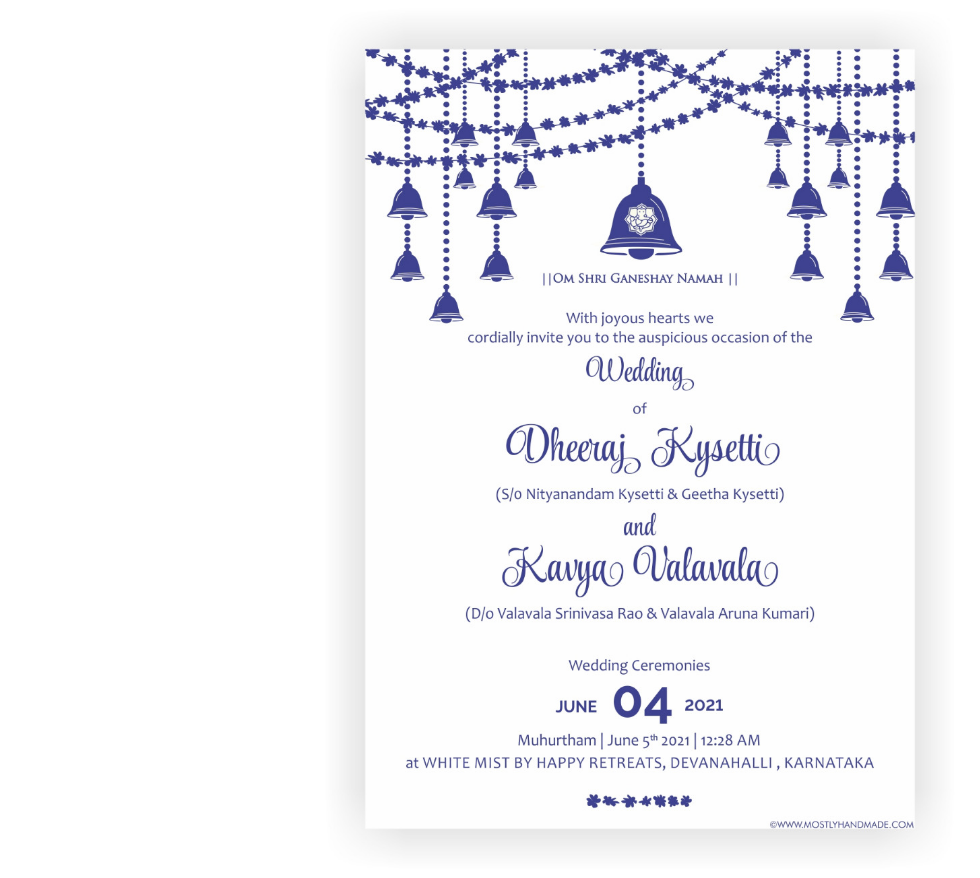
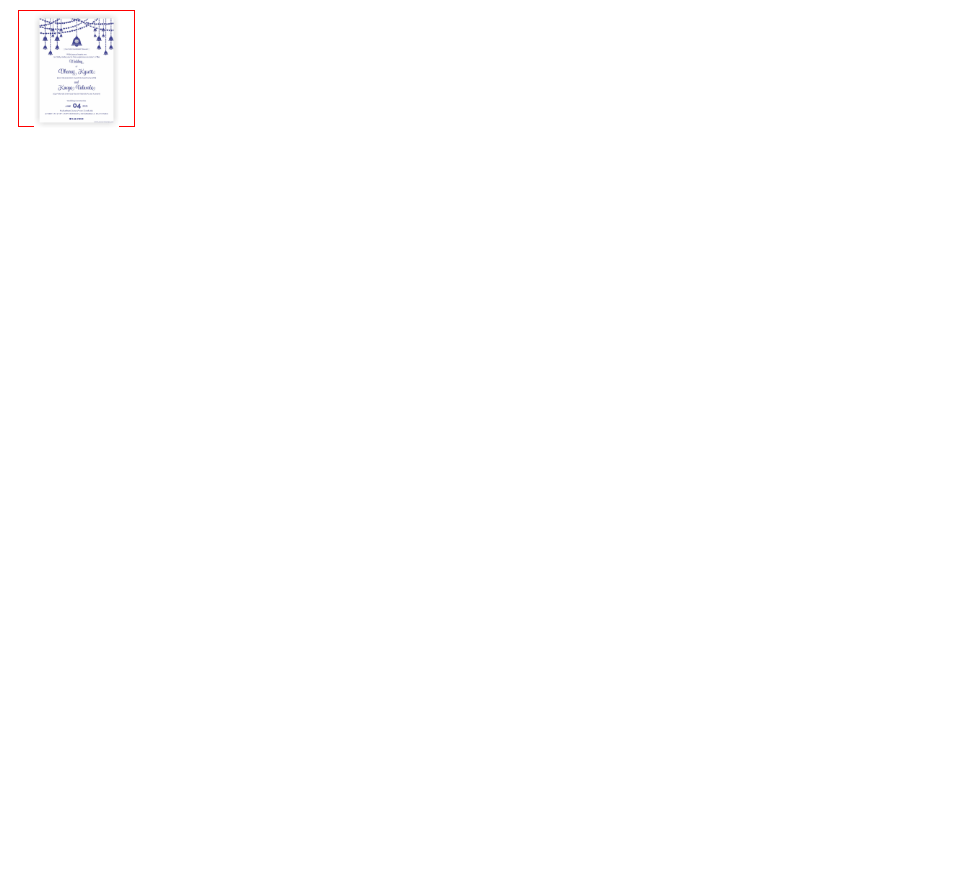
Before and after one commit to dheerajkysetti/wedding, a plain HTML site: page index.html in a window 1280 px wide. Shown: the whole page, without its empty margins (0-980 px from the left). After the commit the page ends 800 px from the top, so only its background shows below. Drawn offline with Linux system fonts and the light colour scheme.

Commit message:
Update index.html

```diff
--- a/index.html
+++ b/index.html
@@ -8,17 +8,27 @@
   <meta name="description" content="Kavya Weds Dheeraj">
   <meta name="author" content="Kavya and dheeraj">
   <style>
-  img {
-  display: block;
-  margin-left: auto;
-  margin-right: auto;
-  }
+ .container {
+    margin: 10px;
+    width: 115px;
+    height: 115px;
+    line-height: 115px;
+    text-align: center;
+    border: 1px solid red;
+}
+.resize_fit_center {
+    max-width:100%;
+    max-height:100%;
+    vertical-align: middle;
+}
 </style>
 
 
 </head>
 
 <body>
-  <img src="wedding-card.jpeg" style="width:50%;">
+  <div class='container'>
+    <img class='resize_fit_center' src='wedding-card.jpeg' />
+</div>
 </body>
 </html>
```
